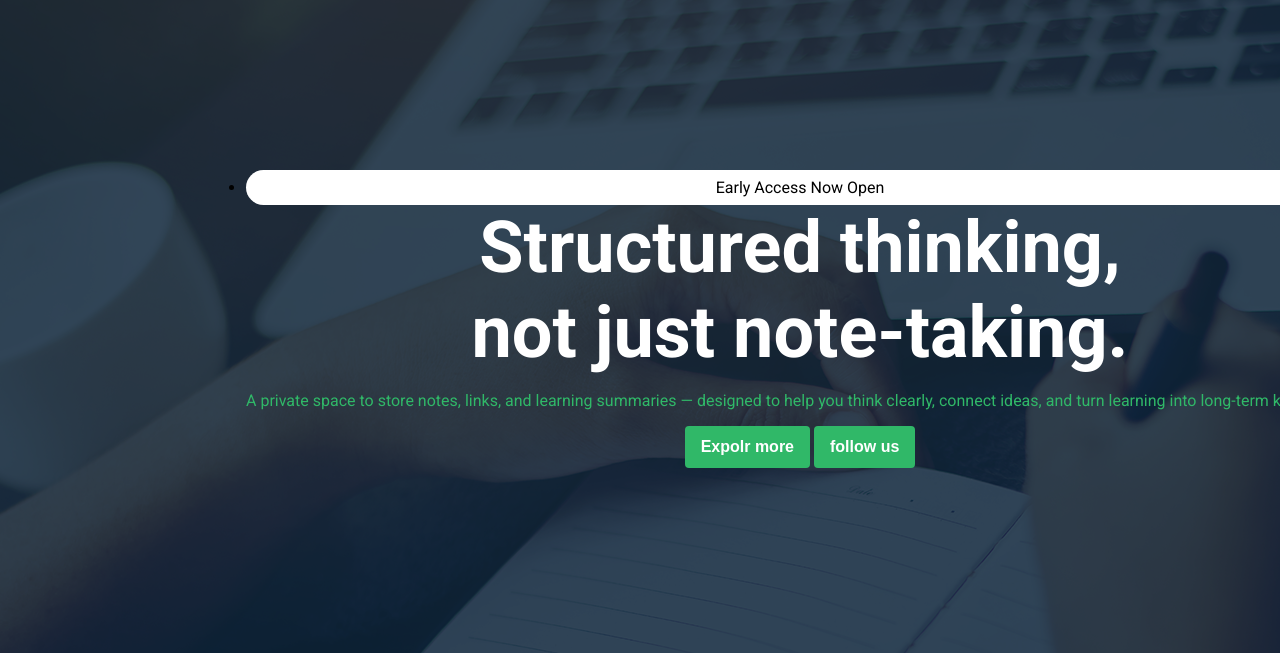
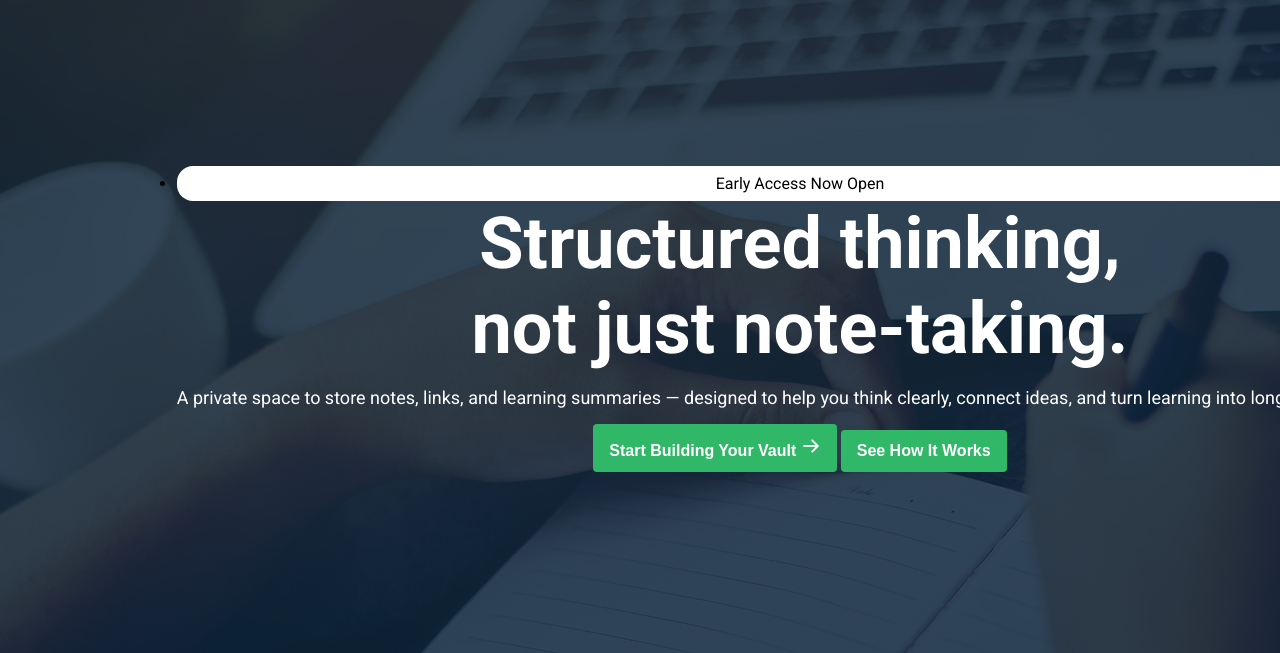
Before and after one commit to Md-Younus1952/my-ph-A01, a plain HTML site: page index.html in a window 1280 px wide. Shown: the part 132-785 px from the top of the page. Drawn offline with Linux system fonts and the light colour scheme.

Commit message:
final touch

```diff
--- a/index.html
+++ b/index.html
@@ -52,9 +52,14 @@
                     help you think clearly, connect ideas, and turn learning into long-term knowledge.
                 </p>
                 <div>
-                    <button class="btn">Expolr more</button>
-                    <button class="btn">follow us</button>
+                    <div class="btn-1">
+                        <button class="btn">Start Building Your Vault <img src="./Assets/ArrowRight.png"
+                                alt=""></button>
+
+                        <button class="btn">See How It Works</button>
+                    </div>
                 </div>
+
             </div>
 
         </section>
--- a/styles/style.css
+++ b/styles/style.css
@@ -61,6 +61,11 @@ nav .menu a {
     cursor: pointer;
 }
 
+.btn1 {
+    display: flex;
+    align-items: center;
+}
+
 #banner {
     margin: 0 auto;
     background: url("../Assets/hero-bg.png");
@@ -78,10 +83,11 @@ nav .menu a {
 }
 
 #banner .banner-content p {
-    font-size: 16px;
-    color: #30B868;
+    font-size: 18px;
+    color: #FFFFFF;
     gap: 6px;
     margin-bottom: 16px;
+    font-weight: 400;
 
 }
 
@@ -90,7 +96,7 @@ nav .menu a {
     text-align: center;
     background: #FFFFFF;
     align-items: center;
-    border-radius: 1000px;
+    border-radius: 16px;
 }
 
 #banner .banner-content h1 {
@@ -213,6 +219,10 @@ footer {
     max-width: 562px;
 }
 
+.footer-container .social h3 {
+    color: #FFFFFF;
+}
+
 .footer-container .icons a {
     margin-right: 24px;
     background: red;
```
Also changed, not shown: Assets/youtube.png (added).
